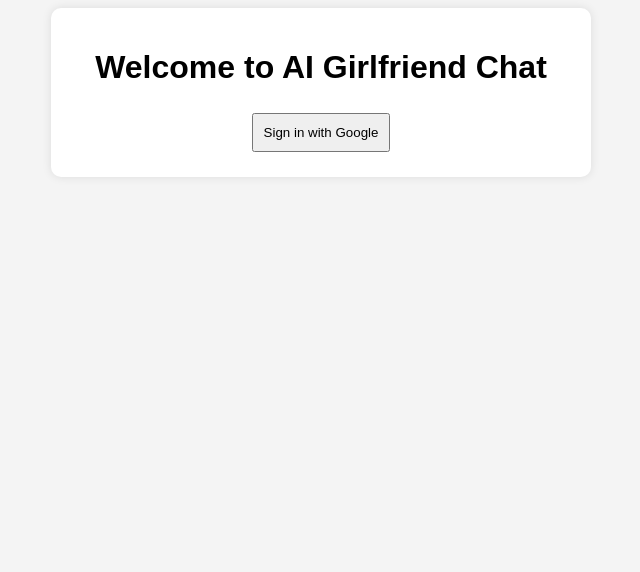
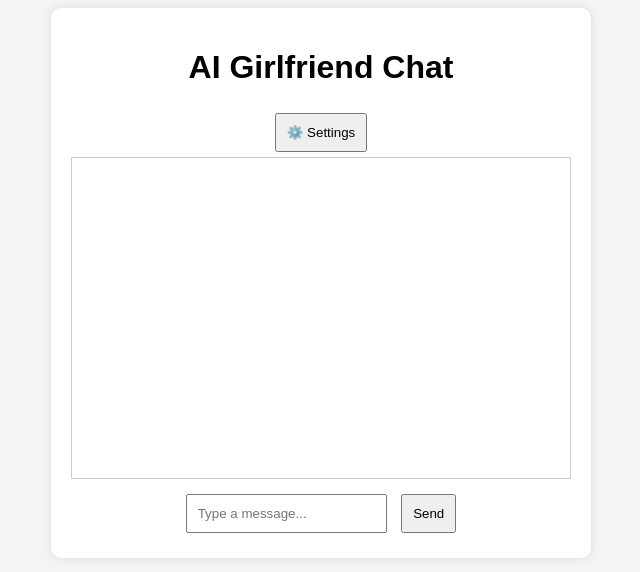
Before and after one commit to 420BG/Nepaigurl, a plain HTML site: page index.html in a window 1280 px wide. Shown: the whole page, without its empty margins (319-959 px from the left). Drawn offline with Linux system fonts and the light colour scheme.

Commit message:
Update index.html

```diff
--- a/index.html
+++ b/index.html
@@ -11,11 +11,16 @@
 </head>
 <body>
     <div class="container">
-        <h1>Welcome to AI Girlfriend Chat</h1>
-        <div id="auth-section">
+        <h1>AI Girlfriend Chat</h1>
+
+        <!-- Settings Button -->
+        <button id="settings-btn">⚙️ Settings</button>
+        <div id="settings-menu" style="display: none;">
             <button id="google-signin">Sign in with Google</button>
         </div>
-        <div id="chat-section" style="display:none;">
+
+        <!-- Chatbox (Always Visible) -->
+        <div id="chat-section">
             <div id="chat-box"></div>
             <input type="text" id="user-input" placeholder="Type a message...">
             <button id="send-btn">Send</button>
```
